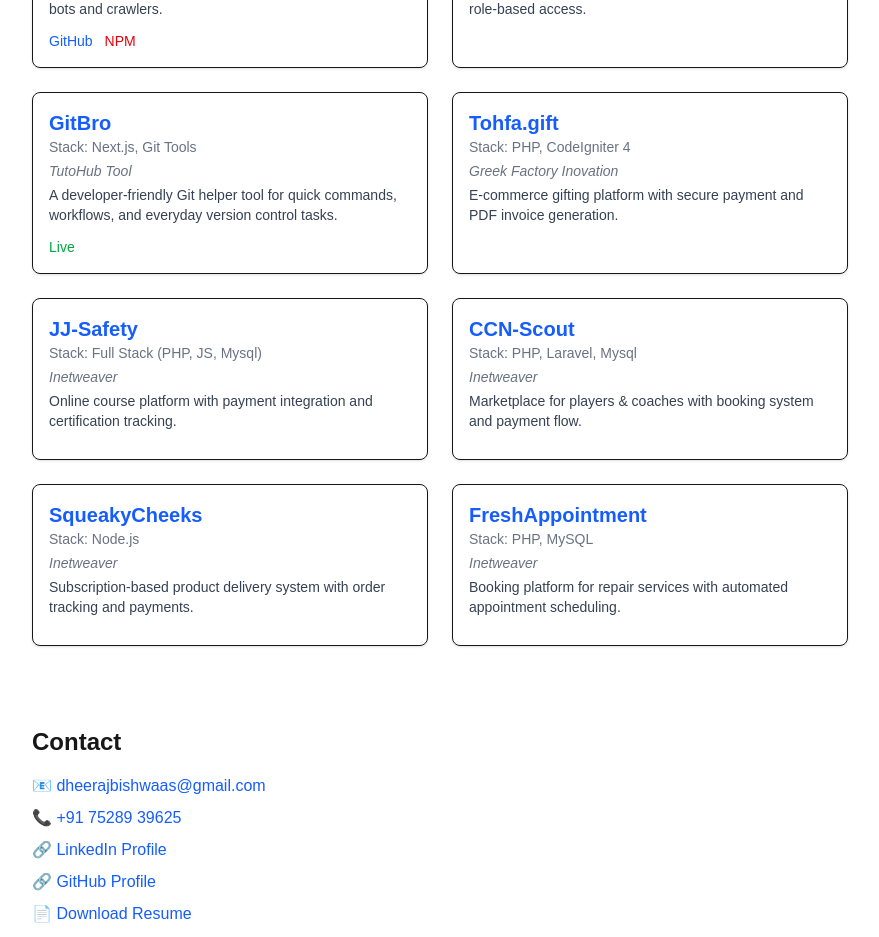
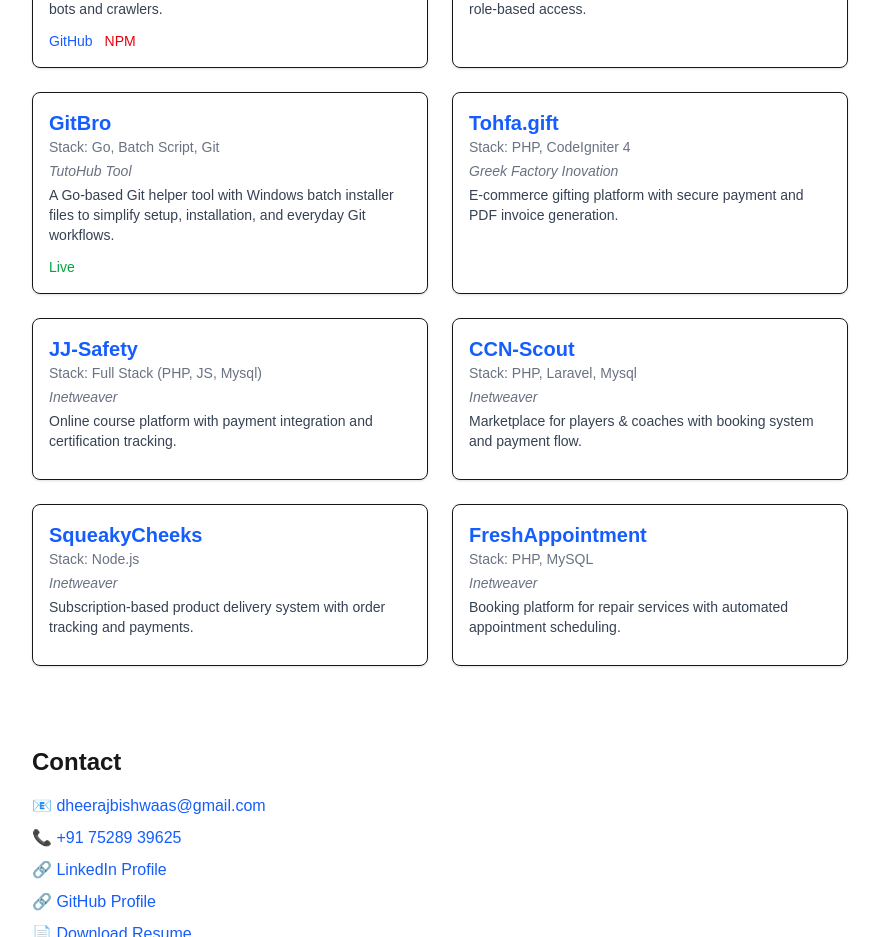
Before and after one commit to dheerajbishwaas/portfolio, a Next.js app: page / in a window 1280 px wide. Shown: the part 1800-2737 px from the top of the page, without its empty margins (200-1079 px from the left). Built offline with nearby package versions, Linux system fonts and the light colour scheme.

Commit message:
refactor(projects): update gitbro stack and description
- Update stack to Go, Batch Script, and Git for the GitBro project
- Revise description to highlight the Go-based implementation and Windows setup

```diff
--- a/app/components/Projects.js
+++ b/app/components/Projects.js
@@ -17,9 +17,9 @@
   },
   {
     title: "GitBro",
-    stack: "Next.js, Git Tools",
+    stack: "Go, Batch Script, Git",
     company: "TutoHub Tool",
-    description: "A developer-friendly Git helper tool for quick commands, workflows, and everyday version control tasks.",
+    description: "A Go-based Git helper tool with Windows batch installer files to simplify setup, installation, and everyday Git workflows.",
     links: {
       live: "https://tutohub.com/tools/gitbro"
     }
```
